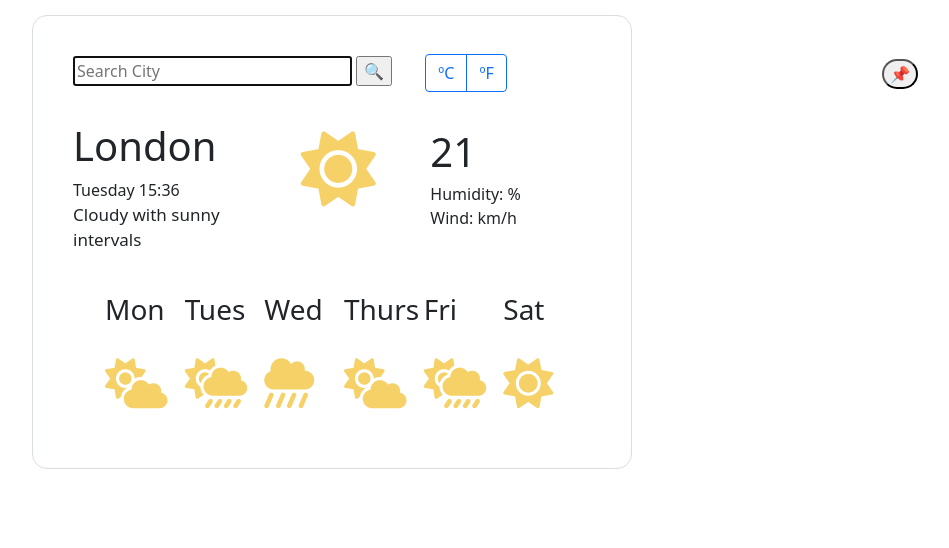
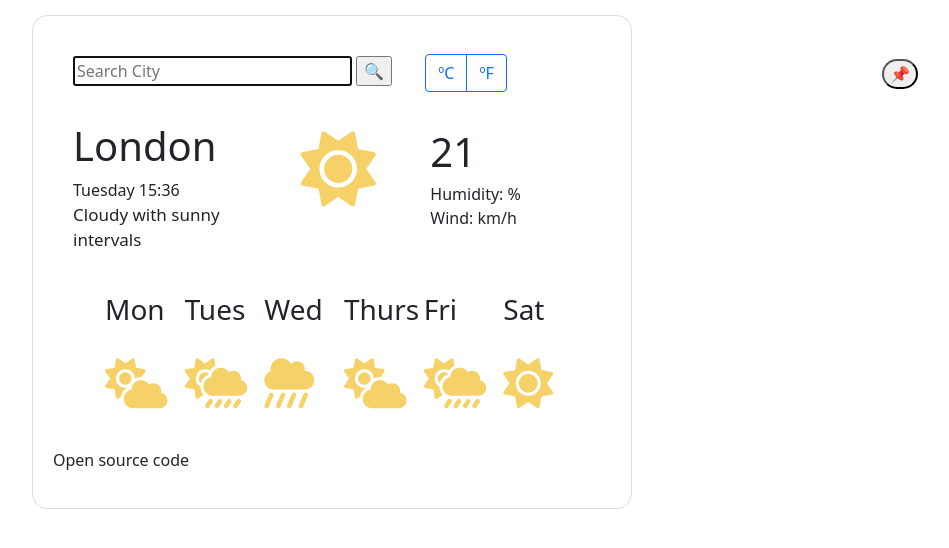
Before and after one commit to raisapathrose/My-Project, a plain HTML site: page index.html in a window 1280 px wide. Shown: the whole page, without its empty margins (308-1257 px from the left). Drawn offline with nearby package versions, Linux system fonts and the light colour scheme; no server answers.

Commit message:
open source code

```diff
--- a/index.html
+++ b/index.html
@@ -113,6 +113,7 @@
           <i class="fas fa-sun sunny"></i>
         </div>
       </div>
+      <p>Open source code</p>
     </div>
     <script src="src/script.js"></script>
   </body>
```
